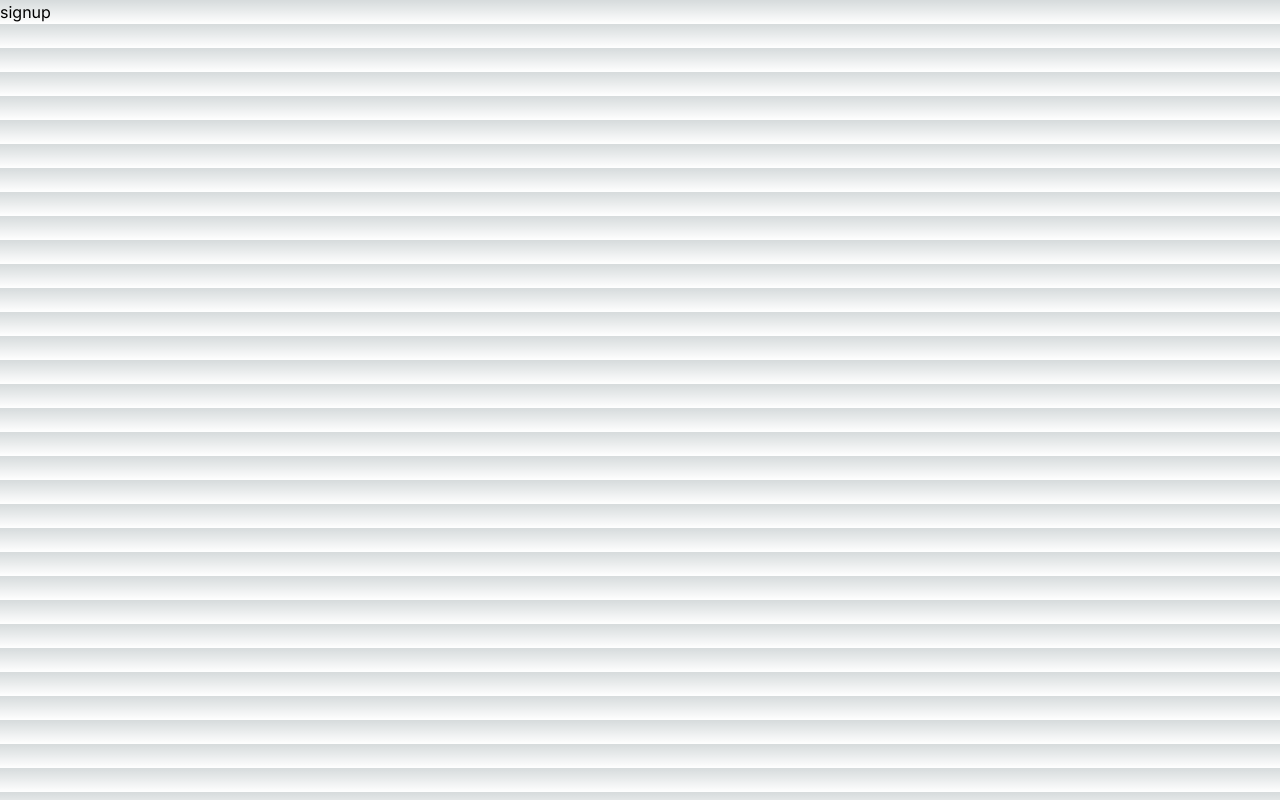
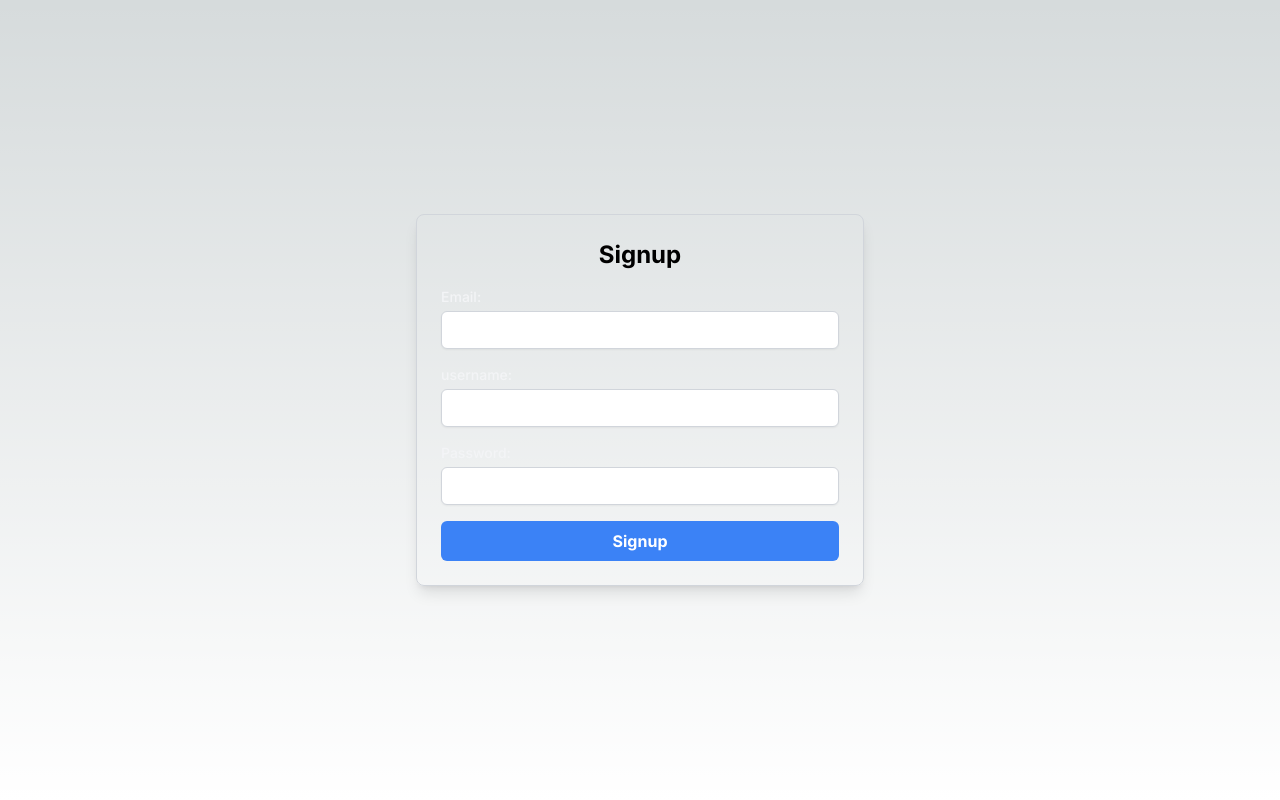
Before and after one commit to AmmadKhanM/auth-nextjs, a Next.js app: page /signup in a window 1280 px wide. Built offline with nearby package versions, Linux system fonts and the light colour scheme.

Commit message:
login & signup UI created

```diff
--- a/src/app/layout.tsx
+++ b/src/app/layout.tsx
@@ -15,7 +15,7 @@ export default function RootLayout({
   children: React.ReactNode;
 }>) {
   return (
-    <html lang="en">
+    <html lang="en" className="h-full flex flex-col justify-center">
       <body className={inter.className}>{children}</body>
     </html>
   );
--- a/src/app/login/page.tsx
+++ b/src/app/login/page.tsx
@@ -1,6 +1,67 @@
+'use client'
+import { useState, ChangeEvent, } from 'react';
+
+// Define the shape of the form state
+interface FormState {
+  email: string;
+  password: string;
+}
 
 export default function Login() {
+  // Initialize state with an object
+  const [formState, setFormState] = useState<FormState>({
+    email: '',
+    password: '',
+  });
+
+  // Handle changes to form inputs
+  const handleChange = (e: ChangeEvent<HTMLInputElement>) => {
+    const { name, value } = e.target;
+    setFormState(prevState => ({
+      ...prevState,
+      [name]: value,
+    }));
+  };
+
+  // Handle form submission
+  const handleSubmit = async (event: any) => {
+    event.preventDefault();
+  };
+
   return (
-    <div>login</div>
-  )
+    <div className="max-w-md mx-auto p-6 border border-gray-300 rounded-lg shadow-lg">
+      <h2 className="text-2xl font-bold mb-4 text-center">Login</h2>
+        <div className="mb-4">
+          <label htmlFor="email" className="block text-sm font-medium text-gray-100">Email:</label>
+          <input
+            type="email"
+            id="email"
+            name="email"
+            value={formState.email}
+            onChange={handleChange}
+            required
+            className="mt-1 block w-full px-3 py-2 border border-gray-300 rounded-md shadow-sm focus:outline-none focus:ring-indigo-500 focus:border-indigo-500 sm:text-sm"
+          />
+        </div>
+        <div className="mb-4">
+          <label htmlFor="password" className="block text-sm font-medium text-gray-100">Password:</label>
+          <input
+            type="password"
+            id="password"
+            name="password"
+            value={formState.password}
+            onChange={handleChange}
+            required
+            className="mt-1 block w-full px-3 py-2 border border-gray-300 rounded-md shadow-sm focus:outline-none focus:ring-indigo-500 focus:border-indigo-500 sm:text-sm"
+          />
+        </div>
+        <button
+          onClick={handleSubmit}
+          type="submit"
+          className="w-full py-2 px-4 bg-blue-500 text-white font-bold rounded-md hover:bg-blue-600 focus:outline-none focus:ring-2 focus:ring-offset-2 focus:ring-blue-500"
+        >
+          Login
+        </button>
+    </div>
+  );
 }
--- a/src/app/signup/page.tsx
+++ b/src/app/signup/page.tsx
@@ -1,6 +1,81 @@
+'use client'
+import { useState, ChangeEvent, } from 'react';
+
+// Define the shape of the form state
+interface FormState {
+  email: string;
+  password: string;
+  username: string;
+}
 
 export default function Signup() {
+  // Initialize state with an object
+  const [formState, setFormState] = useState<FormState>({
+    email: '',
+    password: '',
+    username: ''
+  });
+
+  // Handle changes to form inputs
+  const handleChange = (e: ChangeEvent<HTMLInputElement>) => {
+    const { name, value } = e.target;
+    setFormState(prevState => ({
+      ...prevState,
+      [name]: value,
+    }));
+  };
+
+  // Handle form submission
+  const handleSubmit = async (event: any) => {
+    event.preventDefault();
+  };
+
   return (
-    <div>signup</div>
-  )
+    <div className="max-w-md mx-auto p-6 border border-gray-300 rounded-lg shadow-lg">
+      <h2 className="text-2xl font-bold mb-4 text-center">Signup</h2>
+        <div className="mb-4">
+          <label htmlFor="email" className="block text-sm font-medium text-gray-100">Email:</label>
+          <input
+            type="email"
+            id="email"
+            name="email"
+            value={formState.email}
+            onChange={handleChange}
+            required
+            className="mt-1 block w-full px-3 py-2 border border-gray-300 rounded-md shadow-sm focus:outline-none focus:ring-indigo-500 focus:border-indigo-500 sm:text-sm"
+          />
+        </div>
+        <div className="mb-4">
+          <label htmlFor="username" className="block text-sm font-medium text-gray-100">username:</label>
+          <input
+            type="username"
+            id="username"
+            name="username"
+            value={formState.username}
+            onChange={handleChange}
+            required
+            className="mt-1 block w-full px-3 py-2 border border-gray-300 rounded-md shadow-sm focus:outline-none focus:ring-indigo-500 focus:border-indigo-500 sm:text-sm"
+          />
+        </div>
+        <div className="mb-4">
+          <label htmlFor="password" className="block text-sm font-medium text-gray-100">Password:</label>
+          <input
+            type="password"
+            id="password"
+            name="password"
+            value={formState.password}
+            onChange={handleChange}
+            required
+            className="mt-1 block w-full px-3 py-2 border border-gray-300 rounded-md shadow-sm focus:outline-none focus:ring-indigo-500 focus:border-indigo-500 sm:text-sm"
+          />
+        </div>
+        <button
+          onClick={handleSubmit}
+          type="submit"
+          className="w-full py-2 px-4 bg-blue-500 text-white font-bold rounded-md hover:bg-blue-600 focus:outline-none focus:ring-2 focus:ring-offset-2 focus:ring-blue-500"
+        >
+          Signup
+        </button>
+    </div>
+  );
 }
```
